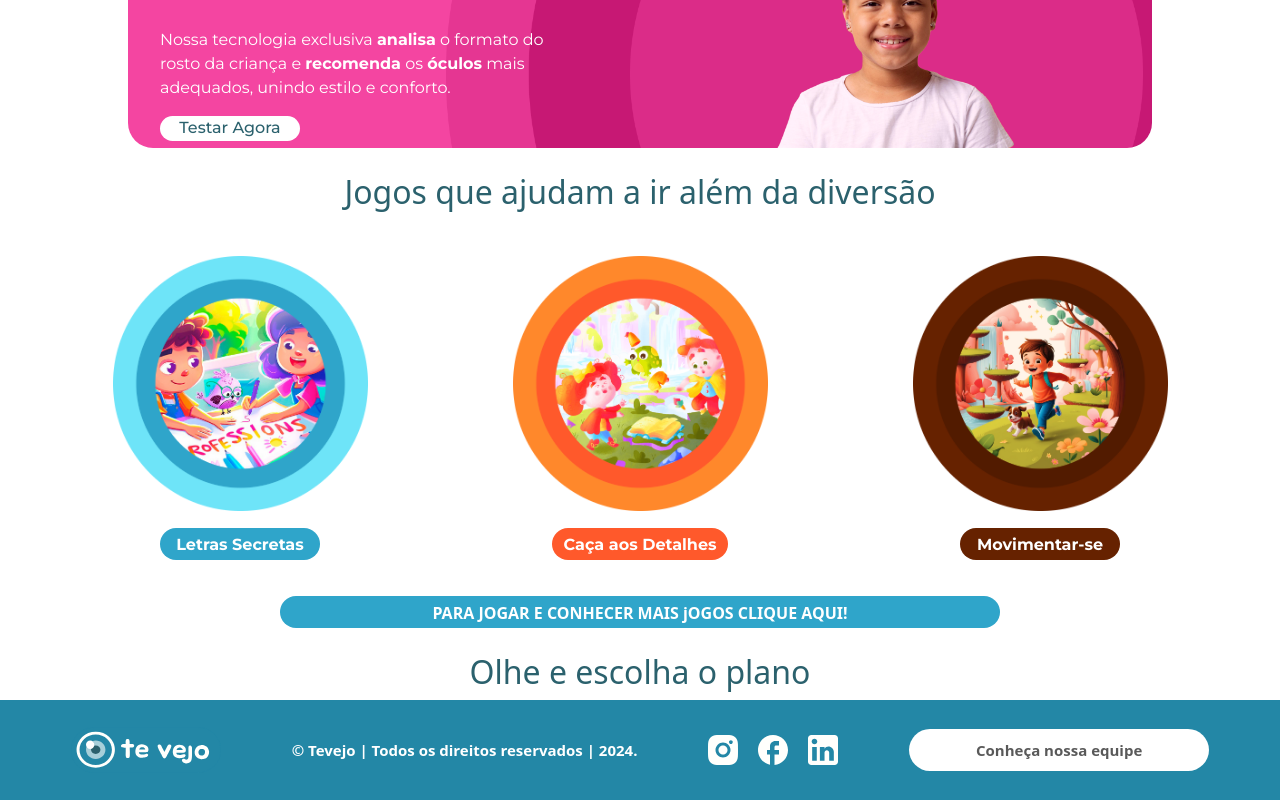
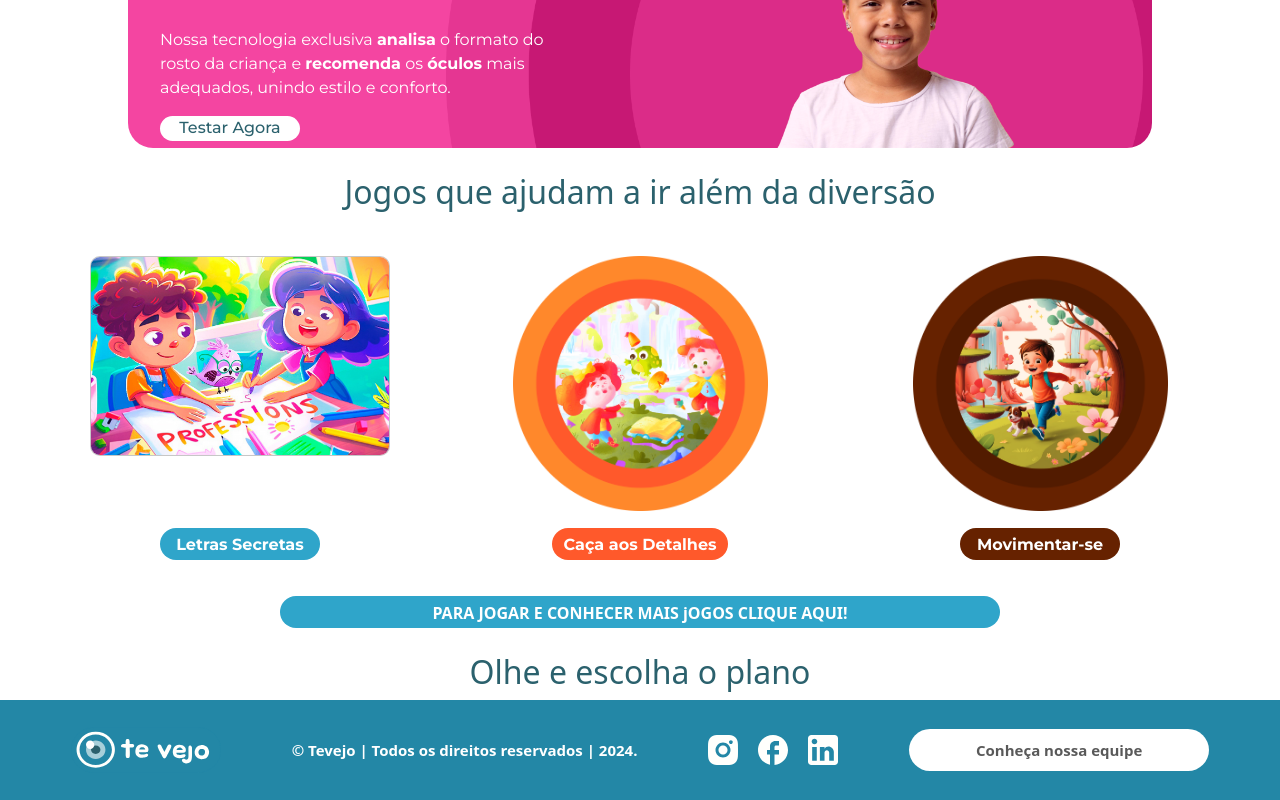
Before and after one commit to Te-Vejo/Front-End-TeVejo, a React (Vite) app: page / in a window 1280 px wide. Shown: the part 662-1462 px from the top of the page. Built offline with nearby package versions, Linux system fonts and the light colour scheme.

Commit message:
mudança na home - cards jogos

```diff
--- a/package.json
+++ b/package.json
@@ -15,7 +15,8 @@
     "react-bootstrap": "^2.10.5",
     "react-dom": "^18.3.1",
     "react-router-dom": "^6.27.0",
-    "reactstrap": "^9.2.3"
+    "reactstrap": "^9.2.3",
+    "styled-components": "^6.1.13"
   },
   "devDependencies": {
     "@eslint/js": "^9.13.0",
--- /dev/null
+++ b/src/components/cardJogos/CardJogo.jsx
@@ -0,0 +1,80 @@
+import React from 'react';
+import styled from 'styled-components';
+import imgPrimeiroJogo from '../../assets/images/imagensHome/ImgJogo01.png';
+
+const CardJogo = () => {
+  return (
+    <StyledWrapper>
+      <div className="card">
+        <img src={imgPrimeiroJogo} alt="" className='imgCardHome' />
+        <div className="card__content">
+          <p className="card__description">Olá, detetive!  Prepare-se para o Jogo de Distinção de Detalhes, onde sua missão é encontrar objetos e detalhes escondidos em imagens coloridas!</p>
+        </div>
+      </div>
+    </StyledWrapper>
+  );
+}
+
+const StyledWrapper = styled.div`
+  .card {
+    position: relative;
+    width: 300px;
+    height: 200px;
+    background-color: #f2f2f2;
+    border-radius: 10px;
+    display: flex;
+    align-items: center;
+    justify-content: center;
+    overflow: hidden;
+    perspective: 1000px;
+    box-shadow: 0 0 0 5px #ffffff80;
+    transition: all 0.6s cubic-bezier(0.175, 0.885, 0.32, 1.275);
+  }
+
+  .card svg {
+    width: 48px;
+    fill: #333;
+    transition: all 0.6s cubic-bezier(0.175, 0.885, 0.32, 1.275);
+  }
+
+  .imgCardHome{
+    width: 20em;
+  }
+
+  .card__content {
+    position: absolute;
+    top: 0;
+    left: 0;
+    width: 100%;
+    height: 100%;
+    padding: 20px;
+    box-sizing: border-box;
+    background-color: #f2f2f2;
+    transform: rotateX(-90deg);
+    transform-origin: bottom;
+    transition: all 0.6s cubic-bezier(0.175, 0.885, 0.32, 1.275);
+  }
+
+  .card:hover .card__content {
+    transform: rotateX(0deg);
+  }
+
+  .card__title {
+    margin: 0;
+    font-size: 24px;
+    color: #333;
+    font-weight: 700;
+  }
+
+  .card:hover svg {
+    scale: 0;
+  }
+
+  .card__description {
+    margin: 10px 0 0;
+    font-size: 14px;
+    color: #777;
+    line-height: 1.4;
+  }`;
+
+export default CardJogo;
--- a/src/components/navbar/index.jsx
+++ b/src/components/navbar/index.jsx
@@ -21,7 +21,7 @@ function NavbarPadrao() {
             <Nav.Link as={Link} to={"/blog"} className='btnNavbar'>Blog</Nav.Link>
           </Nav>
           <Nav>
-            <Nav.Link as={Link} to={"/login"} className='btnCadastroNavbar'>Logar-se</Nav.Link>
+            <Nav.Link as={Link} to={"/login"} className='btnCadastroNavbar'>Login</Nav.Link>
             {/* <Nav.Link as={Link} to={"/login"} className='btnLoginNavbar'>Logar</Nav.Link> */}
           </Nav>
         </Navbar.Collapse>
--- a/src/pages/Home/index.jsx
+++ b/src/pages/Home/index.jsx
@@ -1,8 +1,8 @@
 import './style.css';
 import NavbarPadrao from '../../components/navbar';
 import FooterPadrao from '../../components/footer';
+import CardJogo from '../../components/cardJogos/CardJogo';
 import { Link } from 'react-router-dom';
-import imgPrimeiroJogo from '../../assets/images/imagensHome/imgPrimeiroJogo.png';
 import imgSegundoJogo from '../../assets/images/imagensHome/imgSegundoJogo.png';
 import imgTerceiroJogo from '../../assets/images/imagensHome/imgTerceiroJogo.png';
 
@@ -43,7 +43,7 @@ function Home(){
 
         <div className="seccaoJogosHome">
             <div className='PrimeiroJogoSeccaoHome'>
-                    <img src={imgPrimeiroJogo} alt="Imagem do jogo letras secretas" height={255} />
+                    {<CardJogo/>}
                     <p className='descricaoPrimeiroJogoHome'>Letras Secretas</p>
             </div>
             <div className='SegundoJogoSeccaoHome'>
--- a/src/pages/Home/style.css
+++ b/src/pages/Home/style.css
@@ -84,6 +84,7 @@
     background-image: url(../../assets/images/imagensHome/meninaSorrindo.png);
     background-size: cover;
     background-position: top;
+    position: absolute;
     gap: 3.5em;
 
 }
```
Also changed, not shown: src/assets/images/imagensHome/ImgJogo01.png (added), 1 other file (tests, documents, lock files or other folders).
